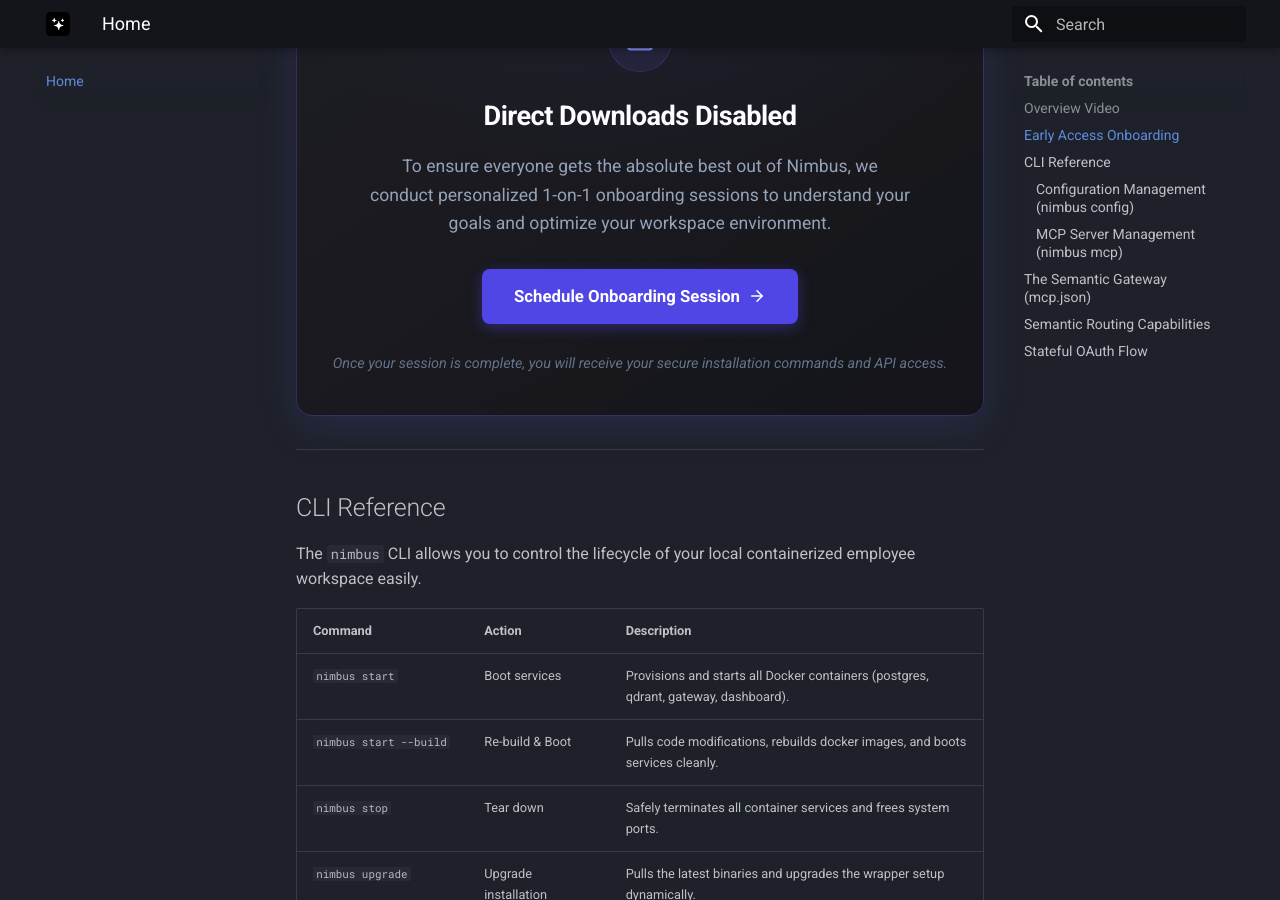
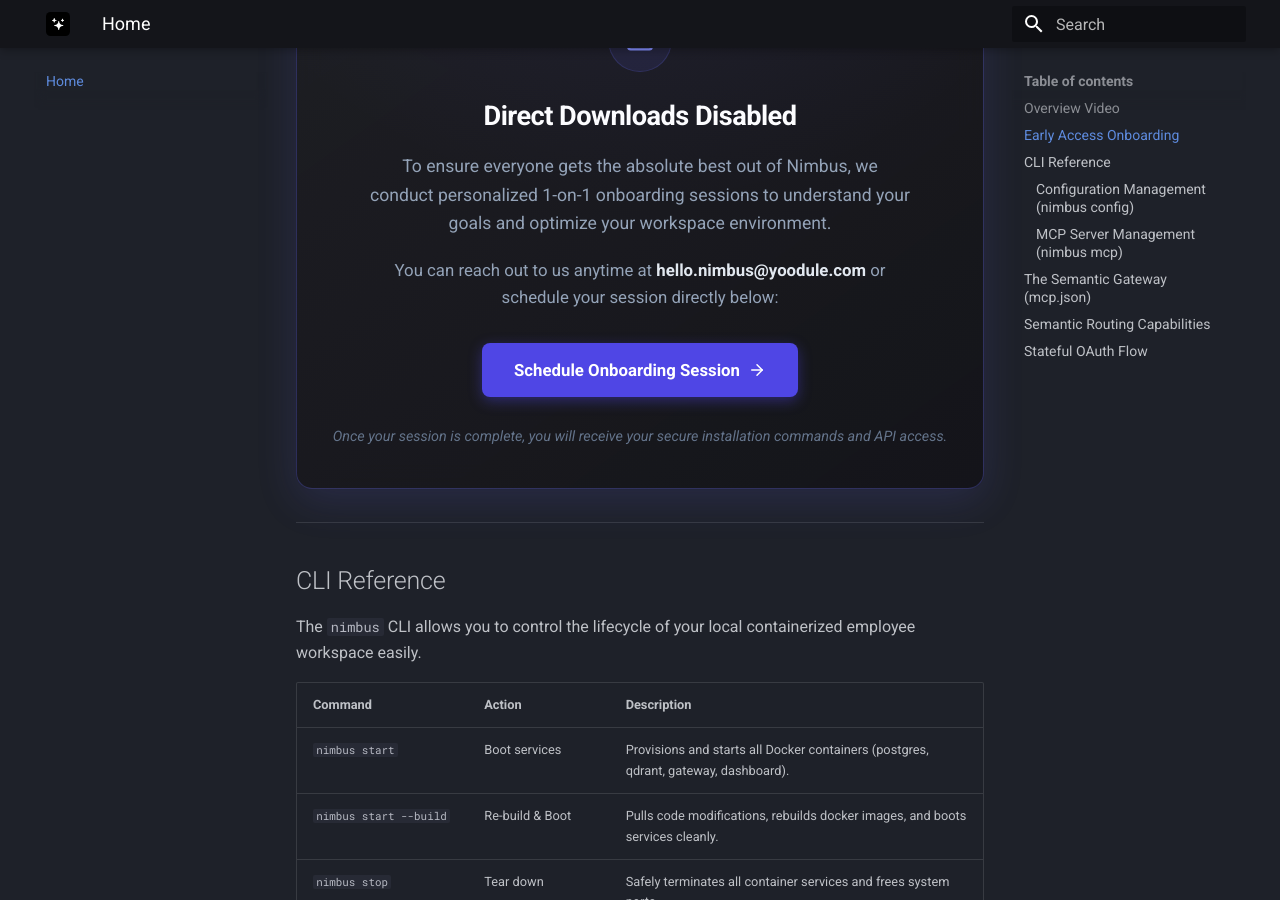
Before and after one commit to Yoodule/nimbus, an MkDocs documentation site: the page built from docs/index.md, in a window 1280 px wide and 900 px high, scrolled down 1050 px. Built offline with MkDocs 1.6.1 and Material for MkDocs 9.7.7, drawn with Linux system fonts in a browser that asks for light colours.

Commit message:
docs: update onboarding CTA link to calendly and display email

```diff
--- a/docs/index.md
+++ b/docs/index.md
@@ -34,11 +34,15 @@
 
   <h3 style="color: #ffffff; font-size: 1.7em; font-weight: 700; margin: 0 0 16px 0; letter-spacing: -0.02em;">Direct Downloads Disabled</h3>
 
-  <p style="color: #94a3b8; font-size: 1.1em; line-height: 1.6; margin: 0 auto 32px auto; max-width: 540px;">
+  <p style="color: #94a3b8; font-size: 1.1em; line-height: 1.6; margin: 0 auto 20px auto; max-width: 540px;">
     To ensure everyone gets the absolute best out of Nimbus, we conduct personalized 1-on-1 onboarding sessions to understand your goals and optimize your workspace environment.
   </p>
 
-  <a href="mailto:hello.nimbus@yoodule.com" style="display: inline-flex; align-items: center; gap: 8px; background: #4f46e5; color: #ffffff; text-decoration: none; font-weight: 600; padding: 14px 32px; border-radius: 8px; transition: all 0.2s cubic-bezier(0.4, 0, 0.2, 1); box-shadow: 0 4px 14px rgba(79, 70, 229, 0.4); font-size: 1.05em;">
+  <p style="color: #94a3b8; font-size: 1.05em; line-height: 1.6; margin: 0 auto 32px auto; max-width: 540px;">
+    You can reach out to us anytime at <strong style="color: #e2e8f0;">hello.nimbus@yoodule.com</strong> or schedule your session directly below:
+  </p>
+
+  <a href="https://calendly.com/sundayj/30min?month=2026-05" target="_blank" style="display: inline-flex; align-items: center; gap: 8px; background: #4f46e5; color: #ffffff; text-decoration: none; font-weight: 600; padding: 14px 32px; border-radius: 8px; transition: all 0.2s cubic-bezier(0.4, 0, 0.2, 1); box-shadow: 0 4px 14px rgba(79, 70, 229, 0.4); font-size: 1.05em;">
     Schedule Onboarding Session
     <svg width="18" height="18" viewBox="0 0 24 24" fill="none" stroke="currentColor" stroke-width="2" stroke-linecap="round" stroke-linejoin="round"><line x1="5" y1="12" x2="19" y2="12"></line><polyline points="12 5 19 12 12 19"></polyline></svg>
   </a>
```
